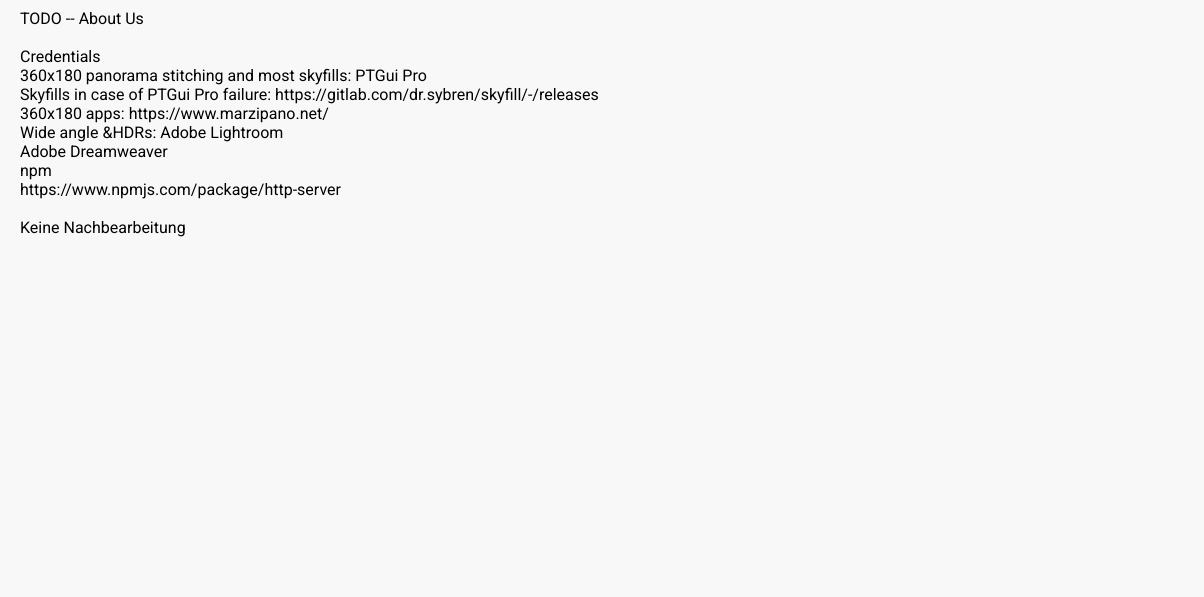
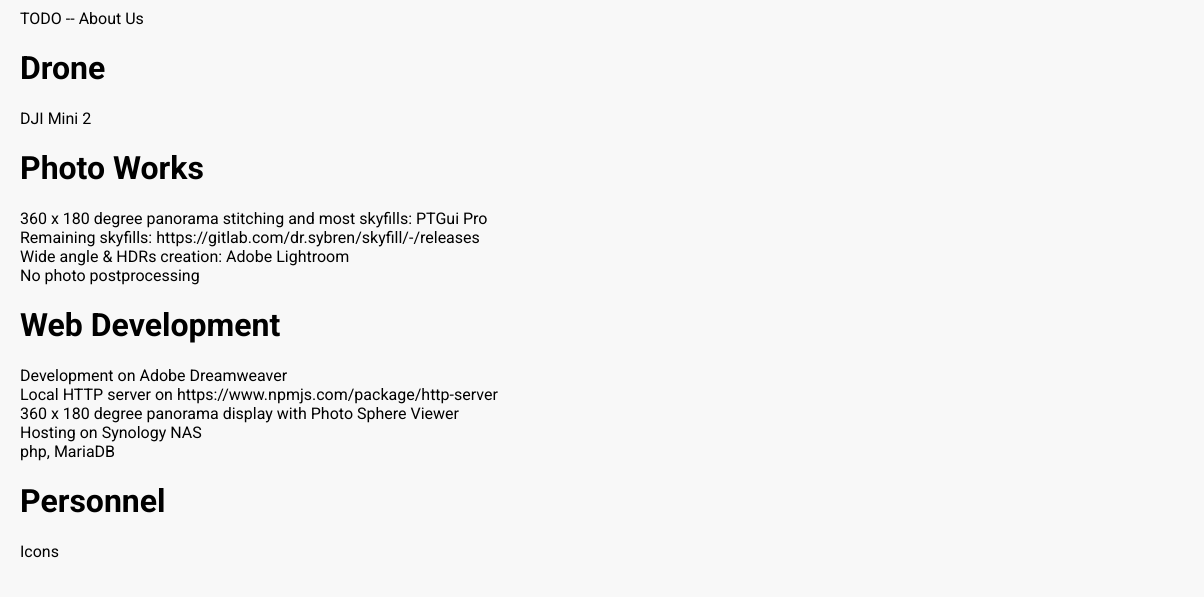
Before and after one commit to wrangel/drone-media, a plain HTML site: page about-us.html in a window 1280 px wide. Shown: the part 71-668 px from the top of the page, 76-1280 px from the left. Drawn offline with nearby package versions, Linux system fonts and the light colour scheme.

Commit message:
Add about us content

```diff
--- a/about-us.html
+++ b/about-us.html
@@ -28,17 +28,26 @@
 
 		<main>
 			<p>TODO -- About Us</p>
-			<p>&nbsp;</p>
-			<p>Credentials&nbsp;&nbsp;</p>
-<p>360x180 panorama stitching and most skyfills: PTGui Pro</p>
-			<p>Skyfills in case of PTGui Pro failure:&nbsp;https://gitlab.com/dr.sybren/skyfill/-/releases</p>
-			<p>360x180 apps: https://www.marzipano.net/</p>
-			<p>Wide angle &amp;HDRs: Adobe Lightroom</p>
-		    <p>Adobe Dreamweaver</p>
-		    <p>npm&nbsp;</p>
-<p>https://www.npmjs.com/package/http-server&nbsp;</p>
-<p>&nbsp;</p>
-			<p>Keine Nachbearbeitung</p>
+
+			<h1>Drone</h1>
+			<p>DJI Mini 2</p>
+
+			<h1>Photo Works</h1>
+			<p>360 x 180 degree panorama stitching and most skyfills: PTGui Pro</p>
+			<p>Remaining skyfills:&nbsp;https://gitlab.com/dr.sybren/skyfill/-/releases</p>
+			<p>Wide angle &amp; HDRs creation: Adobe Lightroom</p>
+			<p>No photo postprocessing</p>
+
+			<h1>Web Development</h1>
+		    <p>Development on Adobe Dreamweaver</p>
+          	<p>Local HTTP server on https://www.npmjs.com/package/http-server</p>
+            <p>360 x 180 degree panorama display with  Photo Sphere Viewer</p>
+			<p>Hosting on Synology NAS</p>
+			<p>php, MariaDB</p>
+
+			<h1>Personnel</h1>
+			<p>Icons</p>
+
 		</main>
 
 	</body>
```
